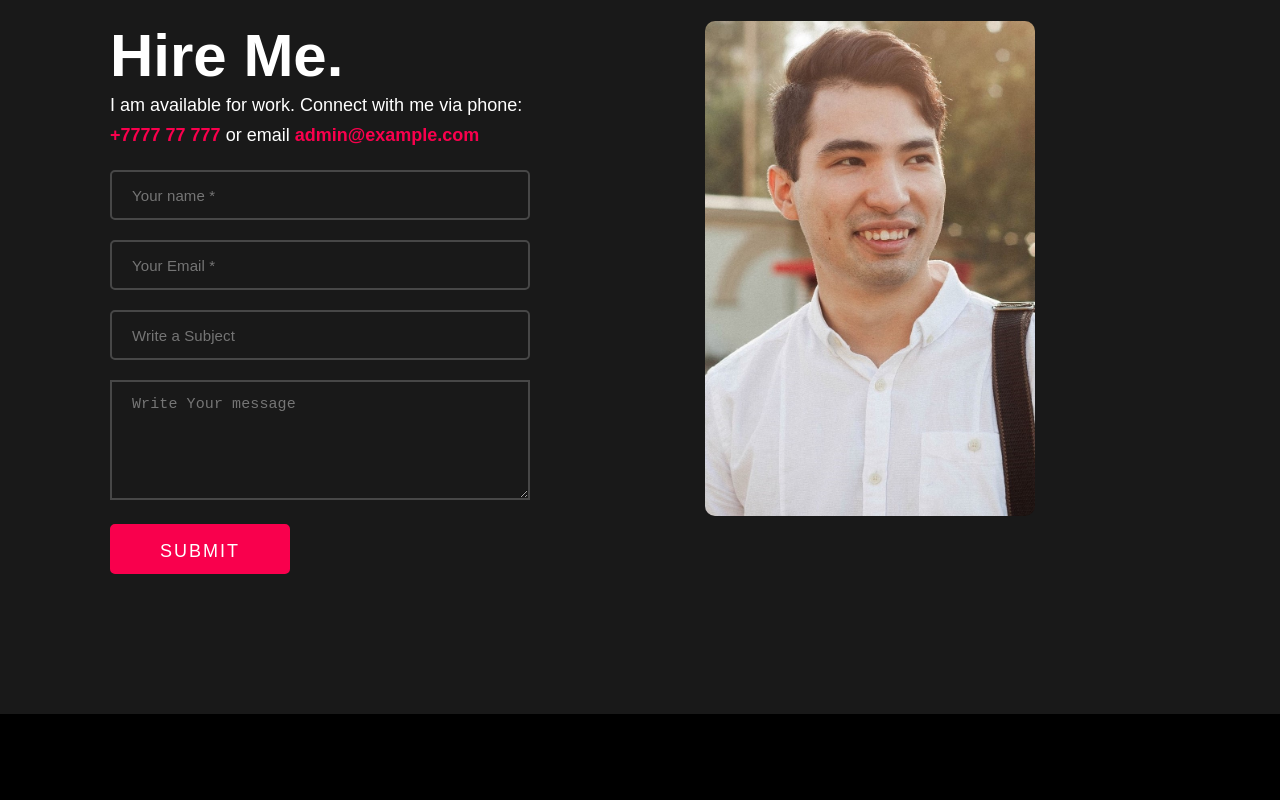
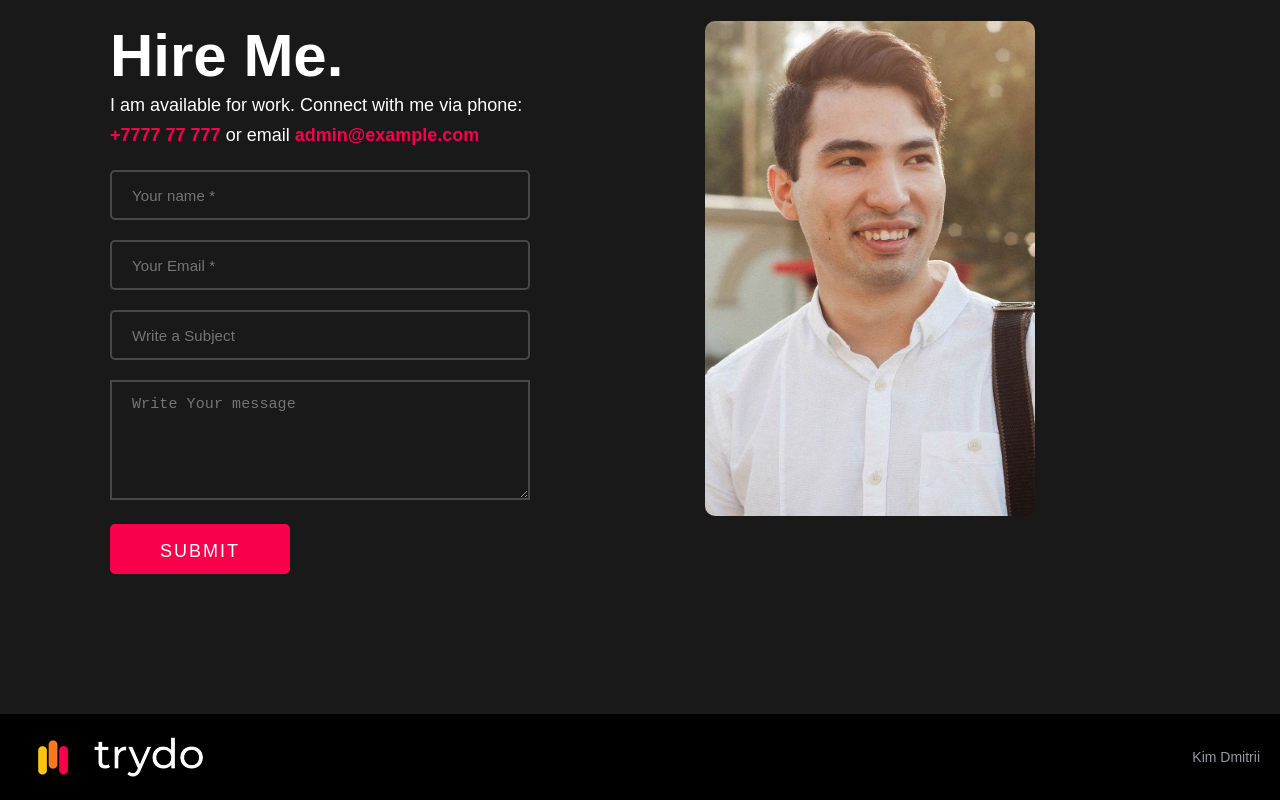
Before and after one commit to dkimd5/react-portfolio, a React (Create React App) app: page / in a window 1280 px wide. Shown: the part 4195-4995 px from the top of the page. Before the commit the page ends 4909 px from the top, so only its background shows below. Built offline with nearby package versions, Linux system fonts and the light colour scheme.

Commit message:
footer added

```diff
--- a/src/App.js
+++ b/src/App.js
@@ -1,6 +1,7 @@
 import About from "./About/About";
 import "./App.css";
 import Contact from "./Contact/Contact";
+import Footer from "./Footer/Footer";
 import Home from "./Home/Home";
 import Projects from "./Projects/Projects";
 import Service from "./Service/Service";
@@ -13,6 +14,7 @@ function App() {
       <Service />
       <Projects />
       <Contact />
+      <Footer />
     </div>
   );
 }
--- /dev/null
+++ b/src/Footer/Footer.css
@@ -0,0 +1,10 @@
+.footer {
+    padding: 10px 20px;
+    z-index: 100;
+}
+
+.copyright {
+    color: #c6c9d8;
+    font-size: 14px;
+    opacity: 0.75;
+}
--- /dev/null
+++ b/src/Footer/Footer.js
@@ -0,0 +1,14 @@
+import React from "react";
+import footerImg from "../img/logo (1).png";
+import "./Footer.css";
+
+function Footer() {
+  return (
+    <div className="footer d__flex align__items__center justify__content__space__between pz-10">
+      <img src={footerImg} alt="" className="footer__img pointer" />
+      <span className="copyright">Kim Dmitrii</span>
+    </div>
+  );
+}
+
+export default Footer;
```
